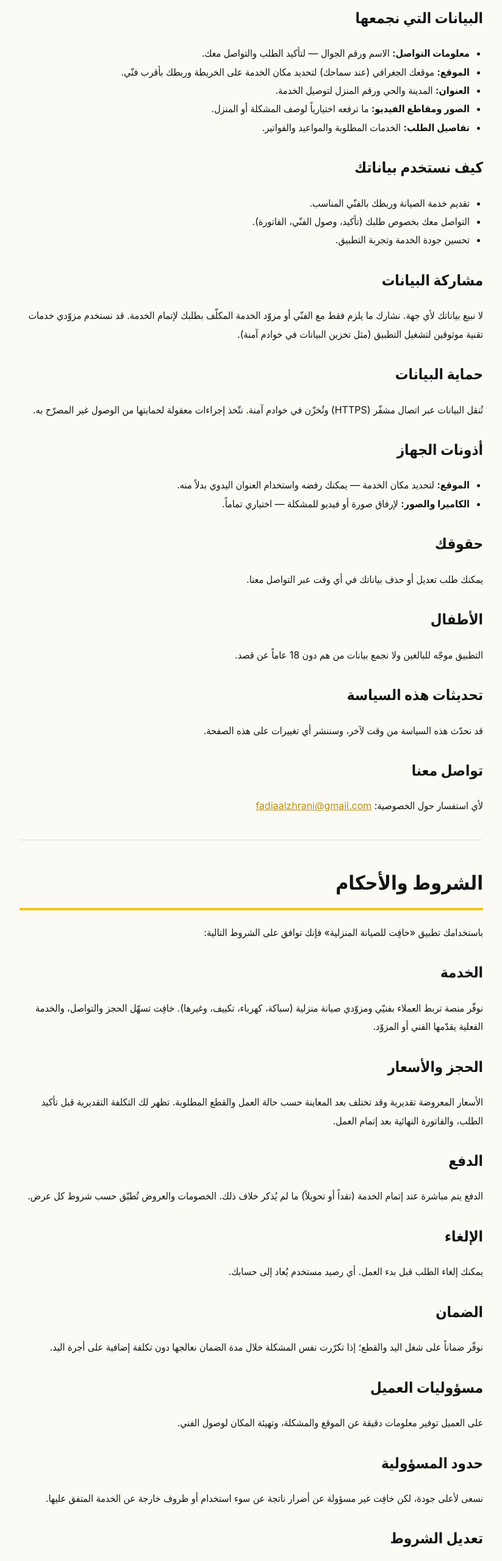
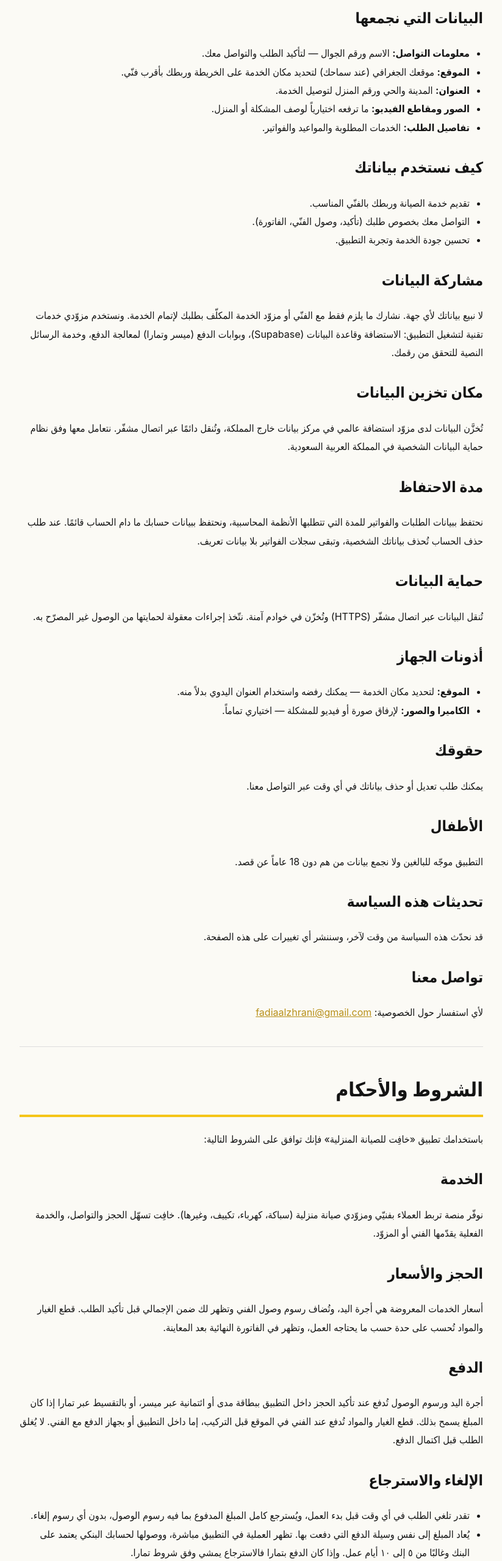
Before and after one commit to fadiaalzhrani-debug/khaft, a website: page www/privacy.html in a window 1280 px wide. Shown: the part 240-2800 px from the top of the page at 61% size, without its empty margins (228-1051 px from the left). Drawn offline with Linux system fonts and the light colour scheme.

Commit message:
الشروط والخصوصية: الدفع داخل التطبيق، ورسوم الوصول، وقسم الإلغاء والاسترجاع الكامل، ومكان تخزين البيانات ومدة الاحتفاظ؛ ورابط الاسترجاع في التطبيق

```diff
--- a/www/privacy.html
+++ b/www/privacy.html
@@ -36,7 +36,13 @@
   </ul>
 
   <h2>مشاركة البيانات</h2>
-  <p>لا نبيع بياناتك لأي جهة. نشارك ما يلزم فقط مع الفنّي أو مزوّد الخدمة المكلّف بطلبك لإتمام الخدمة. قد نستخدم مزوّدي خدمات تقنية موثوقين لتشغيل التطبيق (مثل تخزين البيانات في خوادم آمنة).</p>
+  <p>لا نبيع بياناتك لأي جهة. نشارك ما يلزم فقط مع الفنّي أو مزوّد الخدمة المكلّف بطلبك لإتمام الخدمة. ونستخدم مزوّدي خدمات تقنية لتشغيل التطبيق: الاستضافة وقاعدة البيانات (Supabase)، وبوابات الدفع (ميسر وتمارا) لمعالجة الدفع، وخدمة الرسائل النصية للتحقق من رقمك.</p>
+
+  <h2>مكان تخزين البيانات</h2>
+  <p>تُخزَّن البيانات لدى مزوّد استضافة عالمي في مركز بيانات خارج المملكة، وتُنقل دائمًا عبر اتصال مشفّر. نتعامل معها وفق نظام حماية البيانات الشخصية في المملكة العربية السعودية.</p>
+
+  <h2>مدة الاحتفاظ</h2>
+  <p>نحتفظ ببيانات الطلبات والفواتير للمدة التي تتطلبها الأنظمة المحاسبية، ونحتفظ ببيانات حسابك ما دام الحساب قائمًا. عند طلب حذف الحساب تُحذف بياناتك الشخصية، وتبقى سجلات الفواتير بلا بيانات تعريف.</p>
 
   <h2>حماية البيانات</h2>
   <p>تُنقل البيانات عبر اتصال مشفّر (HTTPS) وتُخزّن في خوادم آمنة. نتّخذ إجراءات معقولة لحمايتها من الوصول غير المصرّح به.</p>
@@ -68,16 +74,22 @@
   <p>نوفّر منصة تربط العملاء بفنيّي ومزوّدي صيانة منزلية (سباكة، كهرباء، تكييف، وغيرها). خافِت تسهّل الحجز والتواصل، والخدمة الفعلية يقدّمها الفني أو المزوّد.</p>
 
   <h2>الحجز والأسعار</h2>
-  <p>الأسعار المعروضة تقديرية وقد تختلف بعد المعاينة حسب حالة العمل والقطع المطلوبة. تظهر لك التكلفة التقديرية قبل تأكيد الطلب، والفاتورة النهائية بعد إتمام العمل.</p>
+  <p>أسعار الخدمات المعروضة هي أجرة اليد، وتُضاف رسوم وصول الفني وتظهر لك ضمن الإجمالي قبل تأكيد الطلب. قطع الغيار والمواد تُحسب على حدة حسب ما يحتاجه العمل، وتظهر في الفاتورة النهائية بعد المعاينة.</p>
 
   <h2>الدفع</h2>
-  <p>الدفع يتم مباشرة عند إتمام الخدمة (نقداً أو تحويلاً) ما لم يُذكر خلاف ذلك. الخصومات والعروض تُطبّق حسب شروط كل عرض.</p>
+  <p>أجرة اليد ورسوم الوصول تُدفع عند تأكيد الحجز داخل التطبيق ببطاقة مدى أو ائتمانية عبر ميسر، أو بالتقسيط عبر تمارا إذا كان المبلغ يسمح بذلك. قطع الغيار والمواد تُدفع عند الفني في الموقع قبل التركيب، إما داخل التطبيق أو بجهاز الدفع مع الفني. لا يُغلق الطلب قبل اكتمال الدفع.</p>
 
-  <h2>الإلغاء</h2>
-  <p>يمكنك إلغاء الطلب قبل بدء العمل. أي رصيد مستخدم يُعاد إلى حسابك.</p>
+  <h2 id="refund">الإلغاء والاسترجاع</h2>
+  <ul>
+    <li>تقدر تلغي الطلب في أي وقت قبل بدء العمل، ويُسترجع كامل المبلغ المدفوع بما فيه رسوم الوصول، بدون أي رسوم إلغاء.</li>
+    <li>يُعاد المبلغ إلى نفس وسيلة الدفع التي دفعت بها. تظهر العملية في التطبيق مباشرة، ووصولها لحسابك البنكي يعتمد على البنك وغالبًا من ٥ إلى ١٠ أيام عمل. وإذا كان الدفع بتمارا فالاسترجاع يمشي وفق شروط تمارا.</li>
+    <li>إذا ما قدر الفني يصل في الموعد ولم نتفق معك على موعد بديل، يُلغى الطلب ويُسترجع المبلغ كاملًا.</li>
+    <li>القطع والمواد التي رُكّبت فعلًا لا تُسترجع قيمتها، ويبقى الضمان ساريًا عليها.</li>
+    <li>أي رصيد أو نقاط استُخدمت في الطلب تُعاد إلى حسابك عند الإلغاء.</li>
+  </ul>
 
   <h2>الضمان</h2>
-  <p>نوفّر ضماناً على شغل اليد والقطع؛ إذا تكرّرت نفس المشكلة خلال مدة الضمان نعالجها دون تكلفة إضافية على أجرة اليد.</p>
+  <p>نوفّر ضماناً على شغل اليد والقطع؛ إذا تكرّرت نفس المشكلة خلال مدة الضمان نعالجها دون تكلفة إضافية على أجرة اليد. مدة الضمان تظهر لك في تفاصيل الطلب بعد إتمام العمل.</p>
 
   <h2>مسؤوليات العميل</h2>
   <p>على العميل توفير معلومات دقيقة عن الموقع والمشكلة، وتهيئة المكان لوصول الفني.</p>
```
Also changed, not shown: www/index.html (+2 -1 lines).
